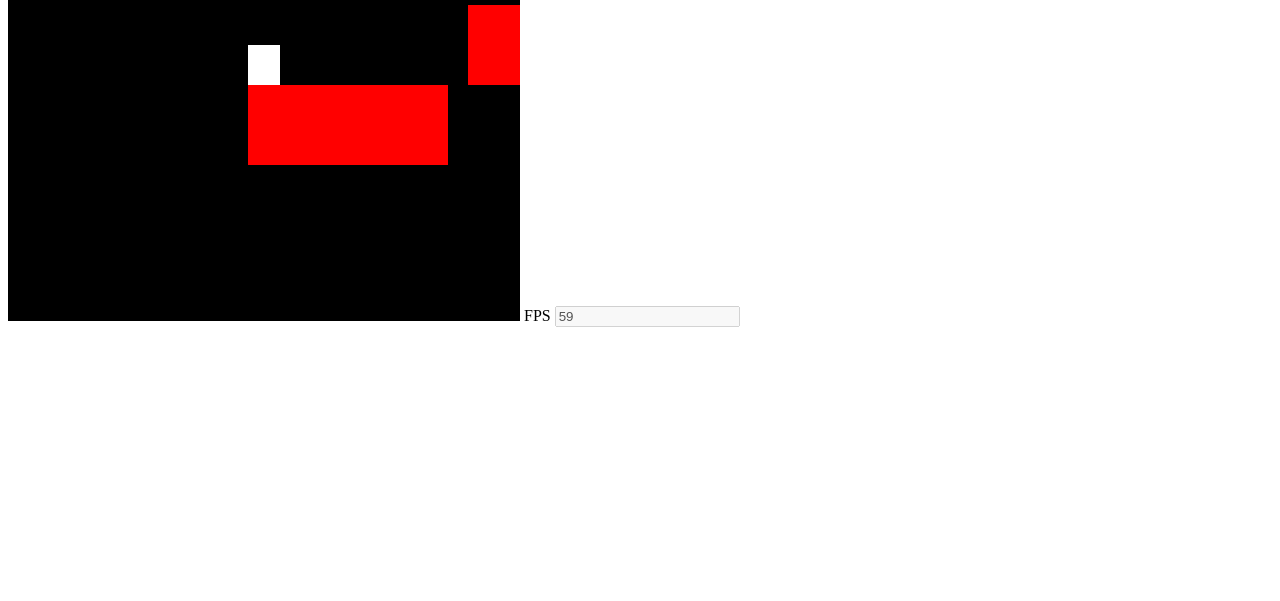
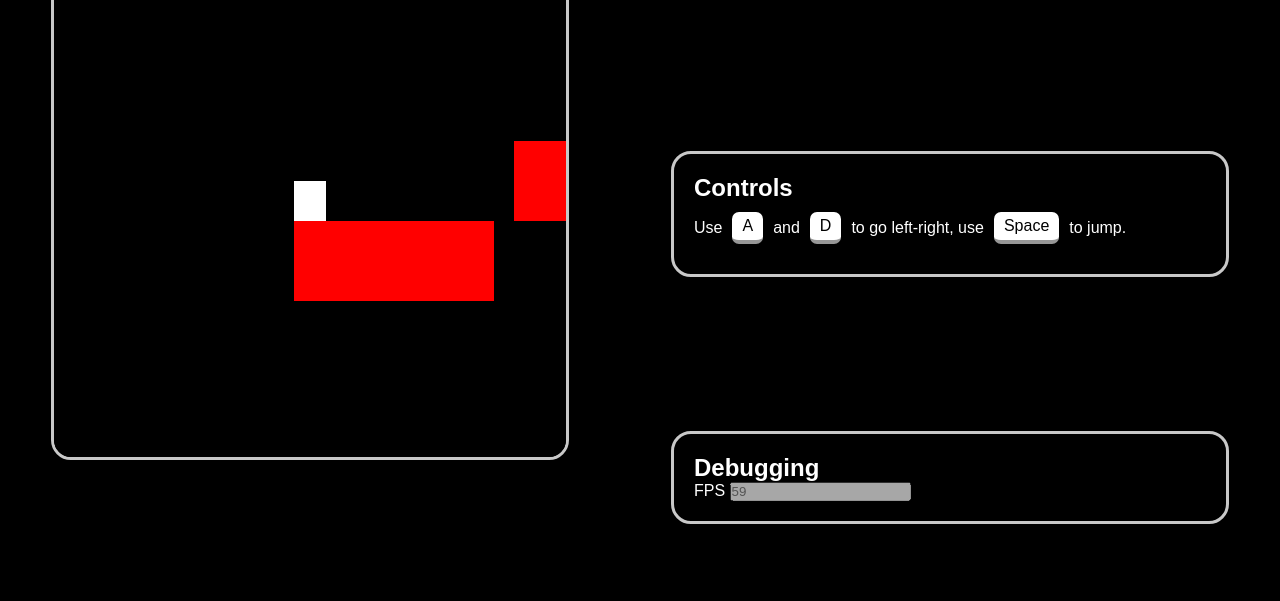
Before and after one commit to yaripey/js-adventure, a plain HTML site: page index.html in a window 1280 px wide. Shown: the part 199-800 px from the top of the page. Drawn offline with Linux system fonts and the light colour scheme.

Commit message:
Better html, better key usage

```diff
--- a/index.html
+++ b/index.html
@@ -2,22 +2,33 @@
 <html lang="en">
 <head>
     <title>JS Game</title>
-    <style>
-        canvas {
-            width: 512px;
-            height: 512px;
-
-            image-rendering: -moz-crisp-edges;
-            image-rendering: -webkit-crisp-edges;
-            image-rendering: pixelated;
-            image-rendering: crisp-edges;
-        }
-    </style>
+    <link rel="stylesheet" href="main.css">
 </head>
 <body>
-    <canvas></canvas>
+    <div class="container">
+        <canvas id="game" class="game"></canvas>
+        <div class="blocks">
+            <div class="block">
+                <h1>JS Game</h1>
+                <p>
+                    Hi! This is a game, written in vanilla
+                    JS. It is a simple pet project that might
+                    turn into something bigger.
+                </p>
+            </div>
+            <div class="block">
+                <h2>Controls</h2>
+                <p class="controls-p">
+                    Use <span class="buttonSmall">A</span> and <span class="buttonSmall">D</span> to go left-right, use <span class="buttonSmall">Space</span> to jump.
+                </p>
+            </div>
+            <div class="block">
+                <h2>Debugging</h2>
+                <label for="fps">FPS</label>
+                <input id="fps" name="fps" type="text" disabled>
+            </div>
+        </div>
+    </div>
     <script type="module" src="./index.js"></script>
-    <label for="fps">FPS</label>
-    <input id="fps" name="fps" type="text" disabled>
 </body>
 </html>
--- a/index.js
+++ b/index.js
@@ -15,20 +15,18 @@ c.fillStyle = 'black'
 c.fillRect(0, 0, canvas.width, canvas.height)
 
 window.addEventListener('keydown', (e) => {
-    switch (e.key) {
-        case 'w': keys.w.pressed = true; break
-        case 'a': keys.a.pressed = true; break
-        case 's': keys.s.pressed = true; break
-        case 'd': keys.d.pressed = true; break
+    switch (e.code) {
+        case 'Space': keys.space.pressed = true; break
+        case 'KeyA': keys.a.pressed = true; break
+        case 'KeyD': keys.d.pressed = true; break
     }
 })
 
 window.addEventListener('keyup', (e) => {
-    switch (e.key) {
-        case 'w': keys.w.pressed = false; break
-        case 'a': keys.a.pressed = false; break
-        case 's': keys.s.pressed = false; break
-        case 'd': keys.d.pressed = false; break
+    switch (e.code) {
+        case 'Space': keys.space.pressed = false; break
+        case 'KeyA': keys.a.pressed = false; break
+        case 'KeyD': keys.d.pressed = false; break
     }
 })
 
--- /dev/null
+++ b/main.css
@@ -0,0 +1,66 @@
+* {
+  margin: 0;
+  padding: 0;
+
+  font-family: sans-serif;
+}
+
+canvas {
+  width: 512px;
+  height: 512px;
+
+  image-rendering: -moz-crisp-edges;
+  image-rendering: -webkit-crisp-edges;
+  image-rendering: pixelated;
+  image-rendering: crisp-edges;
+}
+
+html,
+body,
+.container {
+  width: 100%;
+  height: 100%;
+}
+
+body {
+  background-color: black;
+}
+
+.container {
+  display: flex;
+  justify-content: space-around;
+  align-items: center;
+}
+
+.game,
+.block {
+  border-radius: 20px;
+  border: solid 3px rgb(200, 200, 200);
+}
+
+.blocks {
+  display: flex;
+  flex-direction: column;
+  justify-content: space-around;
+  height: 100%;
+}
+
+.block {
+  width: 512px;
+  color: white;
+  padding: 20px;
+}
+
+.controls-p {
+  display: flex;
+  align-items: center;
+}
+
+.buttonSmall {
+  color: black;
+  background: white;
+  padding: 5px 10px;
+  margin: 10px;
+  border-radius: 7px;
+  border-bottom: 4px solid rgb(150, 150, 150);
+}
--- a/src/common/globals.js
+++ b/src/common/globals.js
@@ -1,7 +1,6 @@
 export const keys = {
-    w: { pressed: false },
+    space: { pressed: false },
     a: { pressed: false },
-    s: { pressed: false },
     d: { pressed: false },
 }
 
--- a/src/gameObjects/Player.js
+++ b/src/gameObjects/Player.js
@@ -75,7 +75,7 @@ export class Player {
                 this.yVel += this.acc
 
         if (
-            keys.w.pressed
+            keys.space.pressed
             && !this.airborne
         ) {
             // Jump
```
